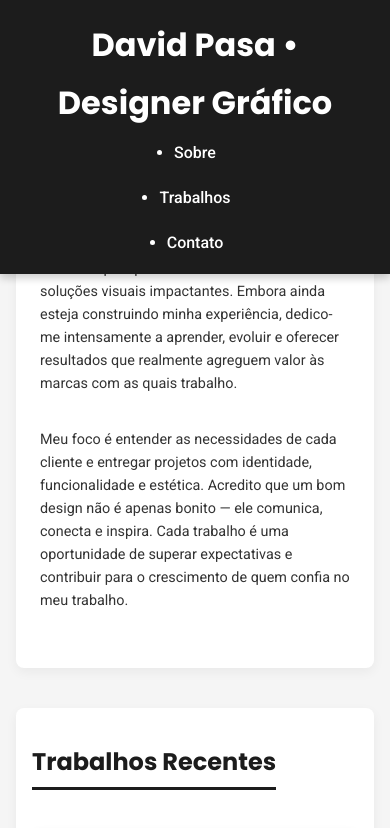
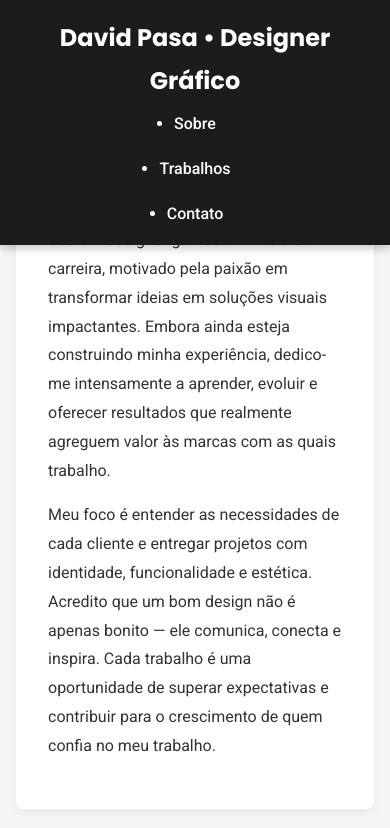
Before and after one commit to DavidPasa/Portifolio, a plain HTML site: page index.html in a window 390 px wide. Shown: the top 828 px of the page. Drawn offline with Linux system fonts and the light colour scheme.

Commit message:
Update style.css

```diff
--- a/style.css
+++ b/style.css
@@ -84,8 +84,6 @@ section {
   padding: 3rem 2rem;
   margin-bottom: 2.5rem;
   box-shadow: 0 4px 12px rgba(0, 0, 0, 0.05);
-  scroll-margin-top: 6rem; /* Ajuste conforme o tamanho do header */
-  padding: 2rem 1rem;
 }
 
 h2 {
@@ -103,8 +101,6 @@ h2 {
   margin: 1rem auto;
   font-size: 1rem;
   color: var(--secundaria);
-  word-wrap: break-word;
-  overflow-wrap: break-word;
 }
 
 .trabalhos-grid {
@@ -239,16 +235,9 @@ footer a:hover {
 }
 
 @media (max-width: 768px) {
-    .container {
-        margin-top: 7rem; /* Ajuste conforme necessário */
-    }
-
-    .texto {
-        font-size: 0.9rem; /* Reduz o tamanho da fonte se necessário */
-        line-height: 1.6;
-        padding: 0.5rem;
-    }
-}
+  header h1 {
+    font-size: 1.5rem;
+  }
 
   nav ul {
     flex-direction: column;
```
